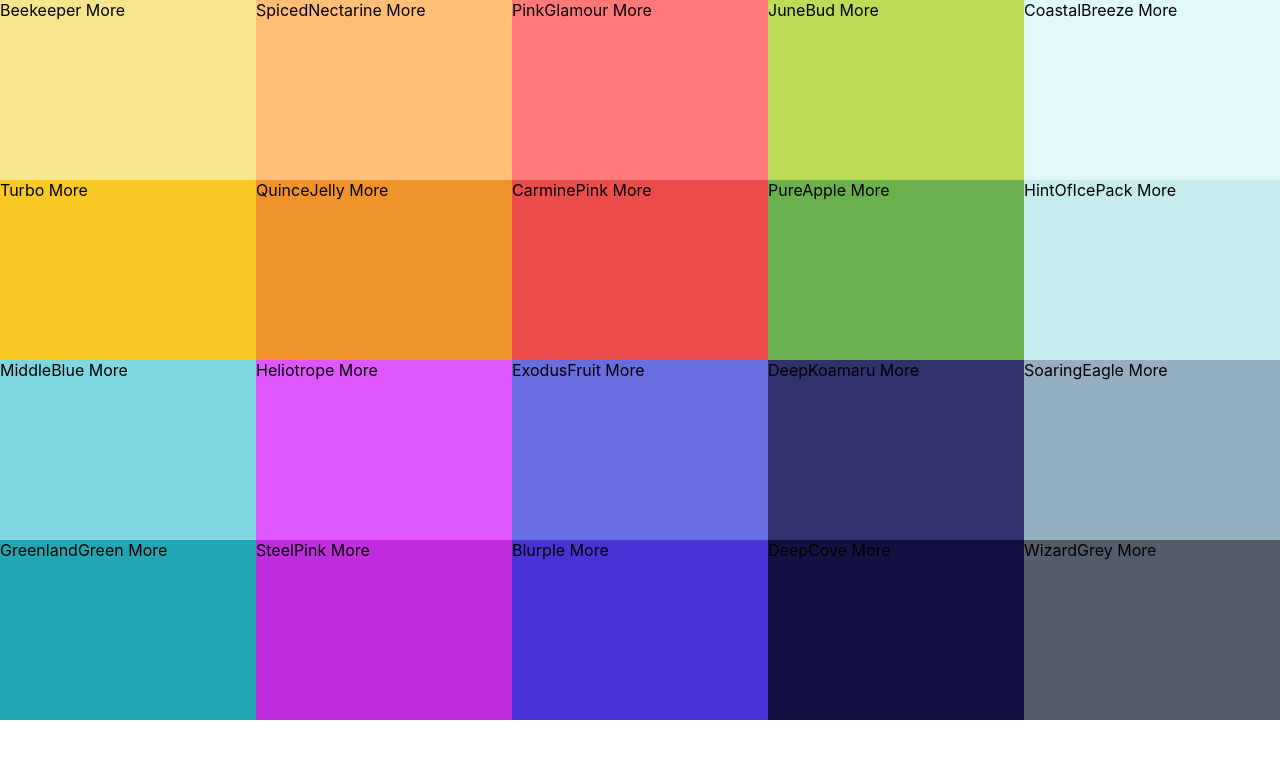
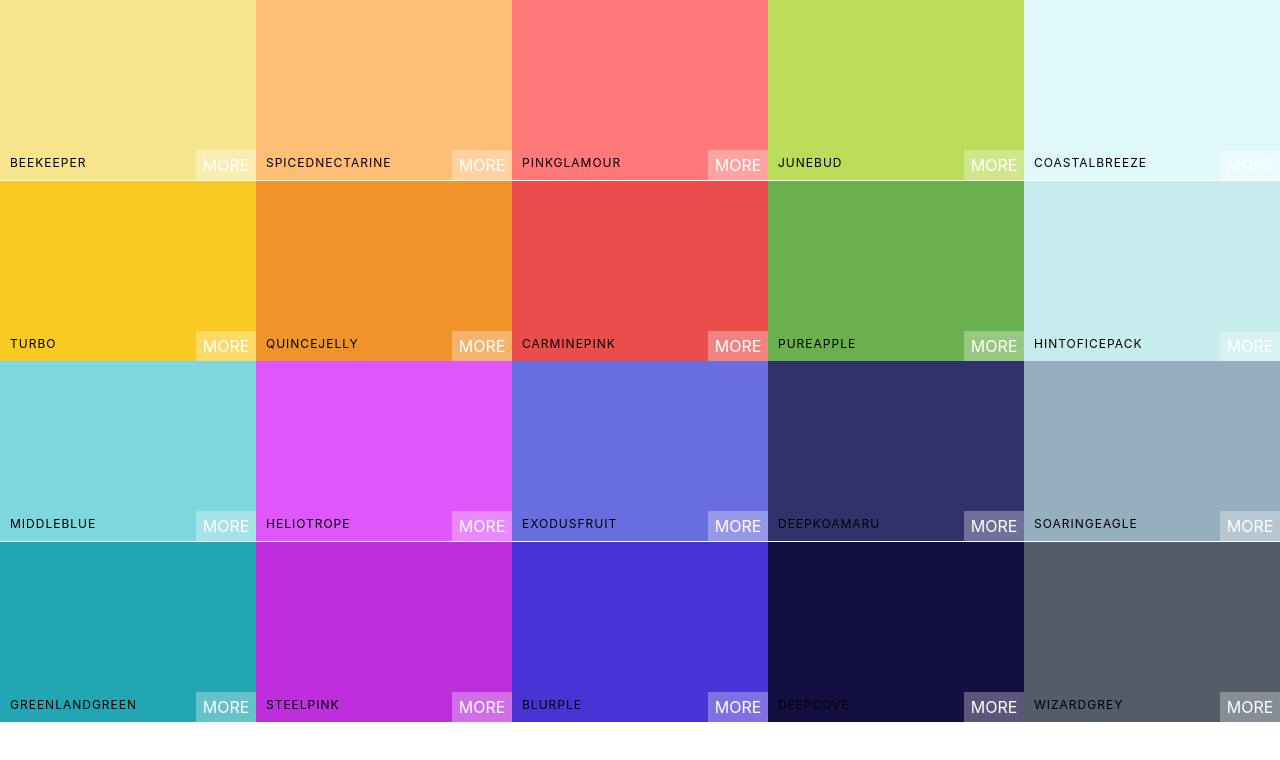
Before and after one commit to zenakent/color-app, a React (Create React App) app: page / in a window 1280 px wide. Shown: the top 760 px of the page. Built offline with nearby package versions, Linux system fonts and the light colour scheme.

Commit message:
styled colorbox

```diff
--- a/src/component/ColorBox.jsx
+++ b/src/component/ColorBox.jsx
@@ -3,10 +3,16 @@
 
 export default class ColorBox extends Component {
 	render() {
+		const { name, background } = this.props;
 		return (
-			<div className="ColorBox" style={{ background: this.props.background }}>
-				<span>{this.props.name} </span>
-				<span>More</span>
+			<div className="ColorBox" style={{ background: background }}>
+				<div className="copy-container">
+					<div className="box-content">
+						<span>{name} </span>
+					</div>
+					<button className="copy-button">Copy</button>
+				</div>
+				<span className="see-more">More</span>
 			</div>
 		);
 	}
--- a/src/css/ColorBox.css
+++ b/src/css/ColorBox.css
@@ -5,4 +5,56 @@
   display: inline-block;
   position: relative;
   cursor: pointer;
+  margin-bottom: -3.5px;
 }
+
+.copy-button {
+  width: 100px;
+  height: 30px;
+  position: absolute;
+  display: inline-block;
+  top: 50%;
+  left: 50%;
+  margin-left: -50px;
+  margin-top: -15px;
+  text-align: center;
+  outline: none;
+  background: rgba(255, 255, 255, 0.3);
+  font-size: 1rem;
+  line-height: 30px;
+  color: white;
+  text-transform: uppercase;
+  border: none;
+  opacity: 0;
+}
+
+.ColorBox:hover .copy-button {
+  opacity: 1;
+  transition: 0.5s;
+}
+
+.box-content {
+  position: absolute;
+  padding: 10px;
+  width: 100%;
+  left: 0;
+  bottom: 0;
+  color: black;
+  letter-spacing: 1px;
+  text-transform: uppercase;
+  font-size: 12px;
+}
+
+.see-more {
+  background: rgba(255, 255, 255, 0.3);
+  position: absolute;
+  border: none;
+  bottom: 0;
+  right: 0;
+  color: white;
+  width: 60px;
+  height: 30px;
+  text-align: center;
+  line-height: 30px;
+  text-transform: uppercase;
+}
```
